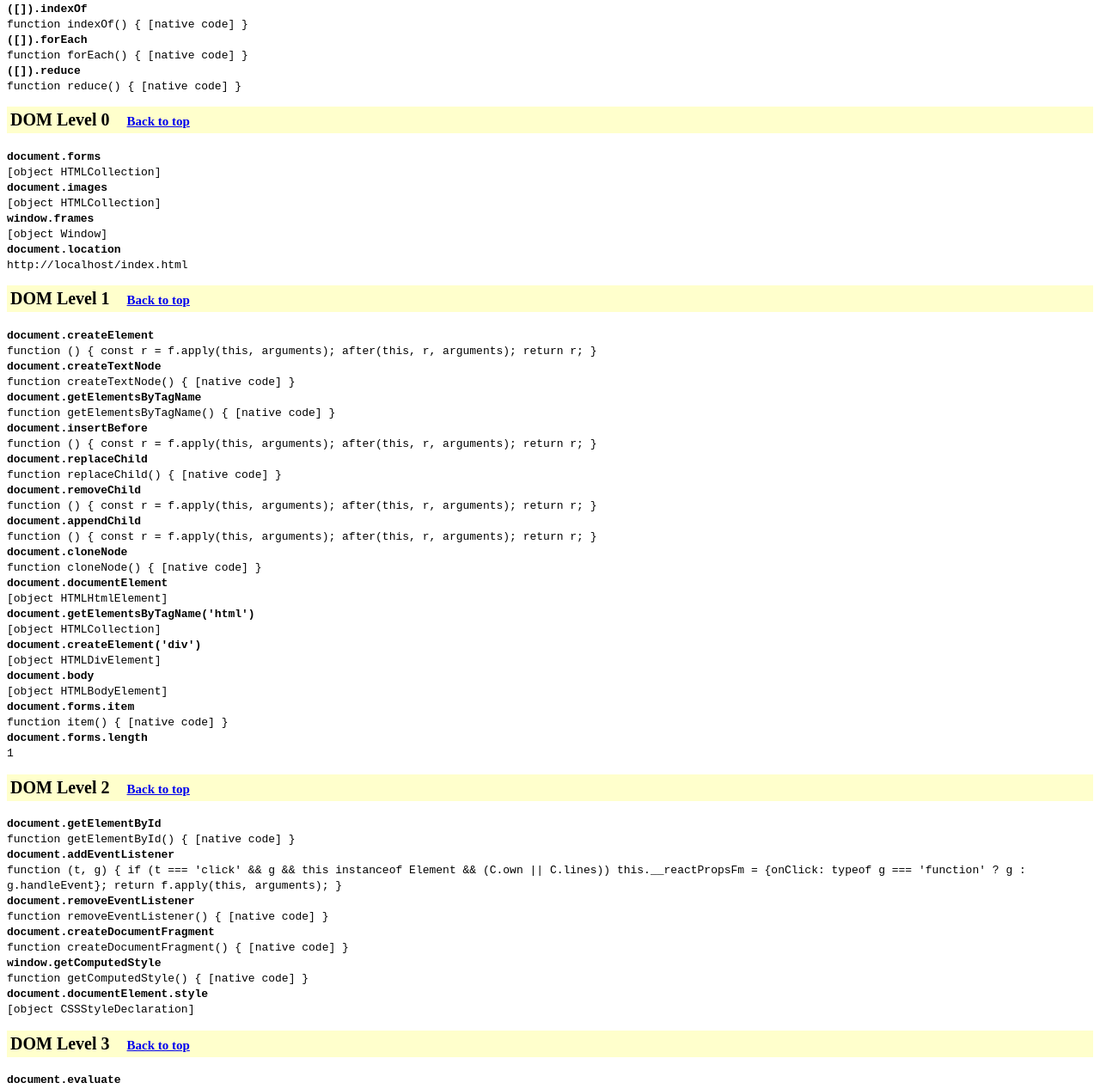
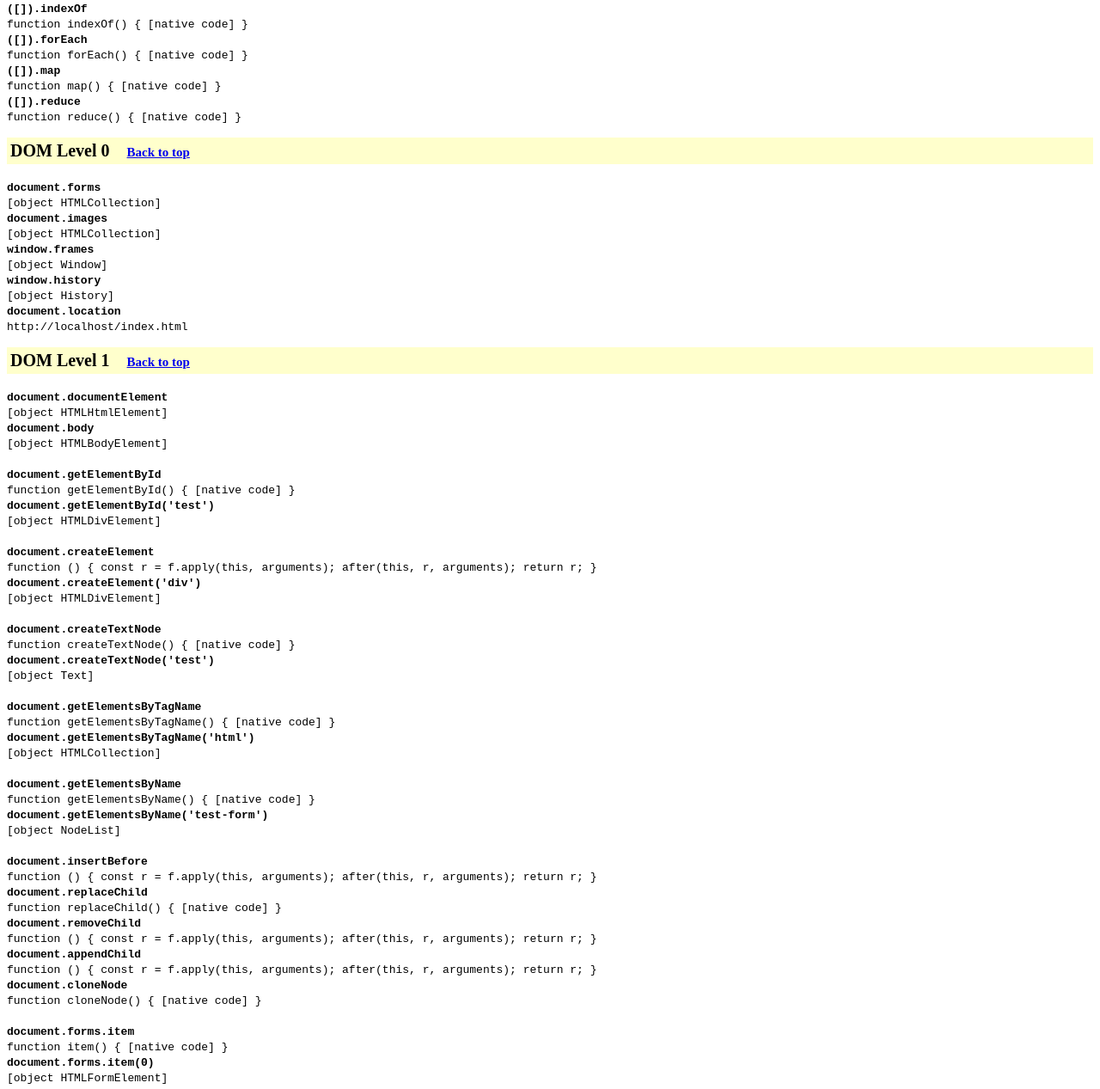
Before and after one commit to kangax/js-checker, a plain HTML site: page index.html in a window 1280 px wide. Shown: the part 479-1746 px from the top of the page at 86% size. Drawn offline with Linux system fonts and the light colour scheme.

Commit message:
add Array.prototype.map, cssRule.cssText and window.history tests

```diff
--- a/index.html
+++ b/index.html
@@ -19,8 +19,9 @@
   <body>
 
     <div id="top"></div>
+    <div id="test"></div>
 
-    <form action="" style="display:none;">
+    <form action="" style="display:none;" name="test-form">
       <div>
         <input type="text" name="test">
       </div>
--- a/master.js
+++ b/master.js
@@ -34,37 +34,53 @@
   document.write('<h2 id="array-prototype-extras">`Array.prototype` extras ' + backToTopAnchor + '</h2>');
   w('([]).indexOf');
   w('([]).forEach');
+  w('([]).map');
   w('([]).reduce');
 
   document.write('<h2 id="dom-0">DOM Level 0 ' + backToTopAnchor + '</h2>');
   w('document.forms');
   w('document.images');
   w('window.frames');
+  w('window.history');
   w('document.location');
 
   document.write('<h2 id="dom-1">DOM Level 1 ' + backToTopAnchor + '</h2>');
+  w('document.documentElement');
+  w('document.body');
+  document.write('<br>');
+  w('document.getElementById');
+  w('document.getElementById(\'test\')');
+  document.write('<br>');
   w('document.createElement');
+  w('document.createElement(\'div\')');
+  document.write('<br>');
   w('document.createTextNode');
+  w('document.createTextNode(\'test\')');
+  document.write('<br>');
   w('document.getElementsByTagName');
+  w('document.getElementsByTagName(\'html\')');
+  document.write('<br>');
+  w('document.getElementsByName');
+  w('document.getElementsByName(\'test-form\')');
+  document.write('<br>');
   w('document.insertBefore');
   w('document.replaceChild');
   w('document.removeChild');
   w('document.appendChild');
   w('document.cloneNode');
-  w('document.documentElement');
-  w('document.getElementsByTagName(\'html\')');
-  w('document.createElement(\'div\')');
-  w('document.body');
+  document.write('<br>');
   w('document.forms.item');
+  w('document.forms.item(0)');
+  document.write('<br>');
   w('document.forms.length');
 
   document.write('<h2 id="dom-2">DOM Level 2 ' + backToTopAnchor + '</h2>');
-  w('document.getElementById');
   w('document.addEventListener');
   w('document.removeEventListener');
   w('document.createDocumentFragment');
   w('window.getComputedStyle');
   w('document.documentElement.style');
+  w('\'cssText\' in document.documentElement.style');
 
   document.write('<h2 id="dom-3">DOM Level 3 ' + backToTopAnchor + '</h2>');
   w('document.evaluate');
```
